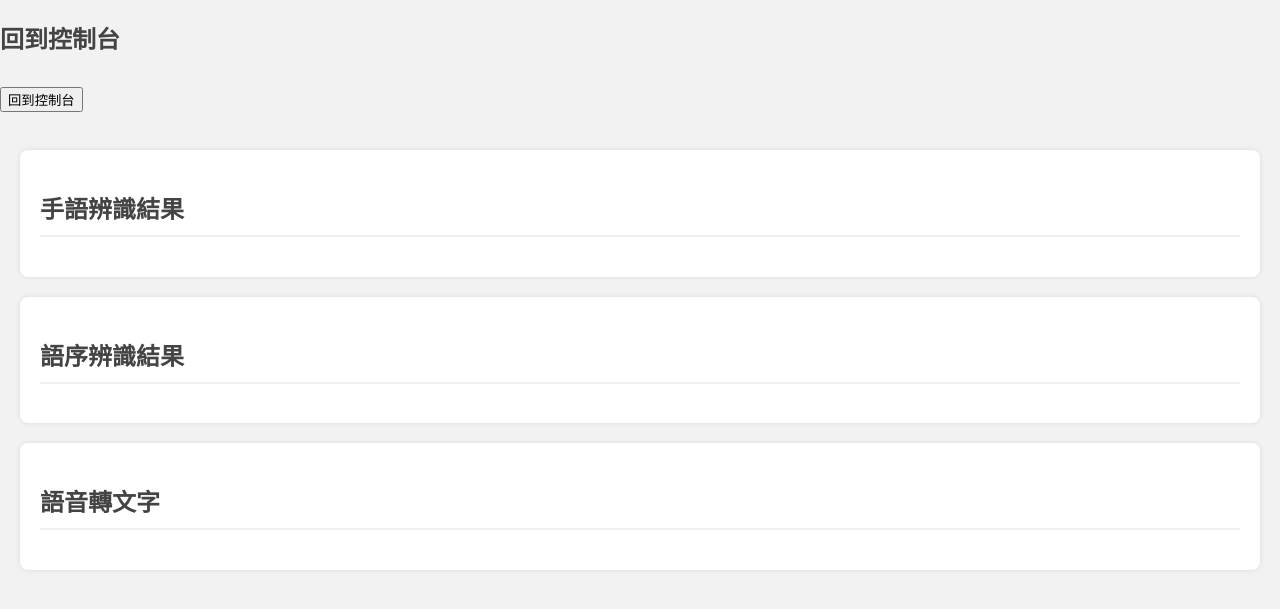
After one commit to IceTeaOxO/MRServer, a Flask app: template templates/data.html in a window 1280 px wide. The commit adds this page. Shown: the top 609 px of the page. Run offline with Flask 3, Linux system fonts and the light colour scheme; the template is opened without the code that fills it: most values are stand-ins (such as "Sample title", 1, 10 or a date in 2020).

Commit message:
add DATA HTML

```diff
--- /dev/null
+++ b/templates/data.html
@@ -0,0 +1,88 @@
+<!DOCTYPE html>
+<html lang="zh-TW">
+<head>
+    <meta charset="UTF-8">
+    <meta http-equiv="X-UA-Compatible" content="IE=edge">
+    <meta name="viewport" content="width=device-width, initial-scale=1.0">
+    <title>動態列表</title>
+    <style>
+        body {
+            font-family: Arial, sans-serif;
+            background-color: #f2f2f2;
+            color: #333;
+            margin: 0;
+            padding: 0;
+        }
+        .list-container {
+            margin: 20px;
+            background: #fff;
+            border-radius: 8px;
+            box-shadow: 0px 0px 5px rgba(0, 0, 0, 0.1);
+            padding: 20px;
+        }
+        h2 {
+            color: #444;
+            border-bottom: 2px solid #f0f0f0;
+            padding-bottom: 10px;
+        }
+        ul {
+            list-style: none;
+            padding: 0;
+        }
+        li {
+            padding: 10px;
+            border-bottom: 1px solid #f0f0f0;
+        }
+        li:last-child {
+            border-bottom: none;
+        }
+    </style>
+</head>
+<body>
+    <h2>回到控制台</h2>
+    <form action="/" method="get">
+        <input type="submit" value="回到控制台">
+    </form>
+    <br>
+    <div id="list1" class="list-container">
+        <h2>手語辨識結果</h2>
+        <ul></ul>
+    </div>
+    <div id="list2" class="list-container">
+        <h2>語序辨識結果</h2>
+        <ul></ul>
+    </div>
+    <div id="list3" class="list-container">
+        <h2>語音轉文字</h2>
+        <ul></ul>
+    </div>
+
+    <script>
+        var data1 = {{ history | tojson | safe }};
+        var data2 = {{ translate | tojson | safe }};
+        var data3 = {{ speech | tojson | safe }};
+
+        function fetchData() {
+            fetch('/get_data')
+                .then(response => response.json())
+                .then(data => {
+                    renderList('list1', data.history);
+                    renderList('list2', data.translate);
+                    renderList('list3', data.speech);
+                });
+        }
+
+        function renderList(id, data) {
+            var list = document.getElementById(id).getElementsByTagName('ul')[0];
+            list.innerHTML = ''; // 清空列表以便重新渲染
+            data.forEach(function(item) {
+                var li = document.createElement('li');
+                li.appendChild(document.createTextNode(item));
+                list.appendChild(li);
+            });
+        }
+
+        setInterval(fetchData, 3000); // 每5秒執行一次fetchData
+    </script>
+</body>
+</html>
--- a/templates/index.html
+++ b/templates/index.html
@@ -47,5 +47,10 @@
         <input type="submit" value="終止語音轉文字">
     </form>
     <!-- 你可以添加其他需要的HTML元素，例如顯示當前選擇的模型、手語辨識結果等 -->
+    <br>
+    <br>
+    <form action="/DATA" method="get">
+        <input type="submit" value="查看資料">
+    </form>
 </body>
 </html>
```
Also changed, not shown: main2.py (+10 -1 lines).
